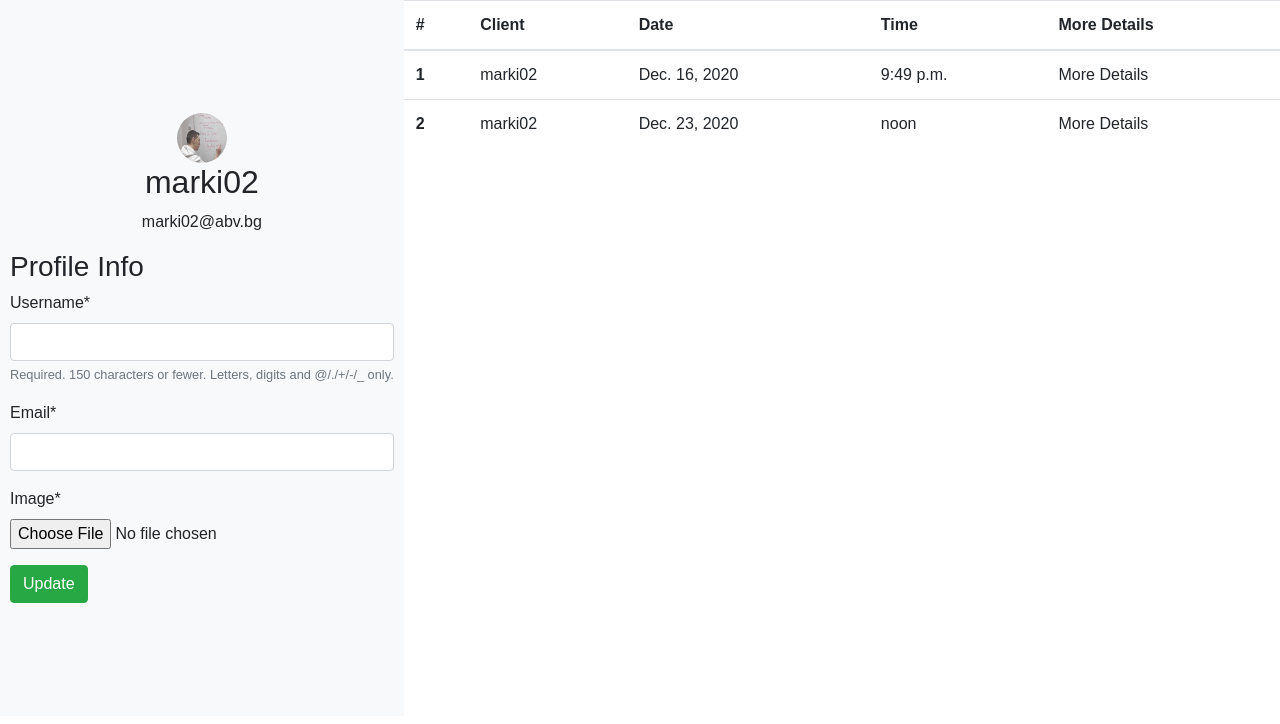
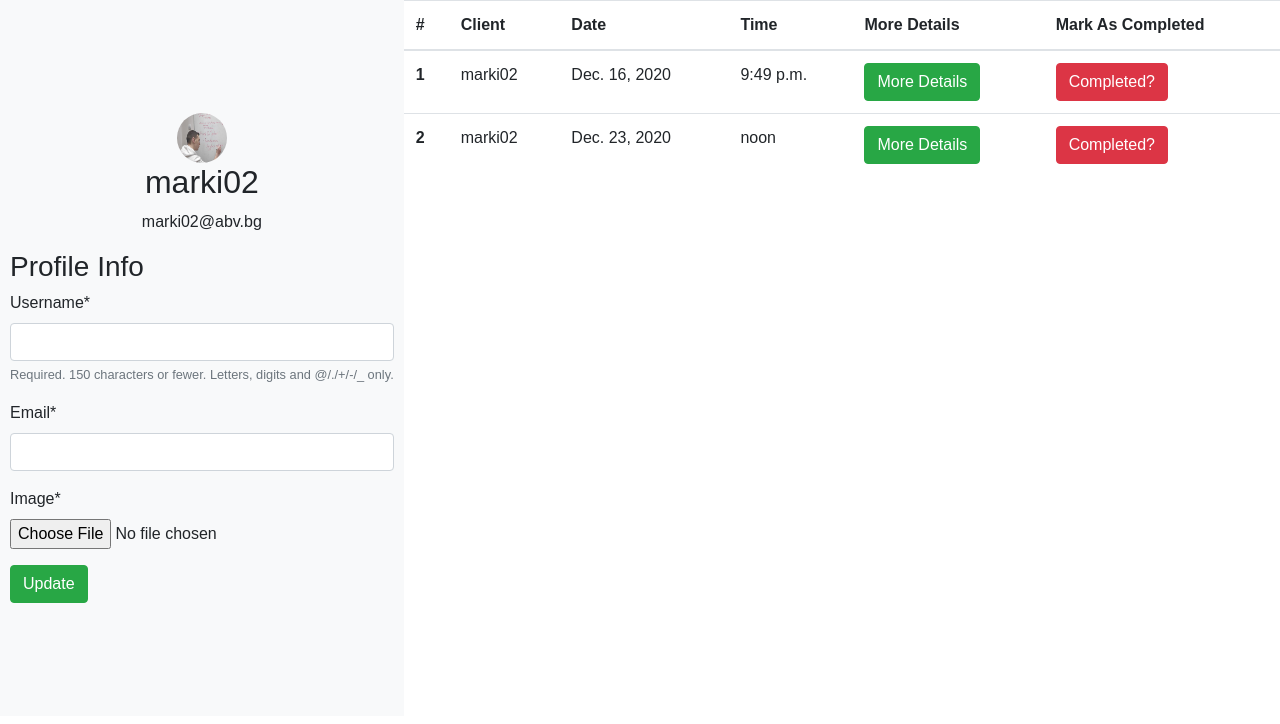
Before and after one commit to MarkKirichev/pickafood, a Django app: template app/templates/users/admin_profile.html in a window 1280 px wide. Shown: the part 76-800 px from the top of the page. Run offline with Django 3.2, Linux system fonts and the light colour scheme; the template is opened without the code that fills it: values that come from a table or form of the project are taken from there, others are empty; a user stored in the database is signed in; data comes from the database, SQL or seed files in the repository; parts of the project's set-up code (start-up, migrations or seed data) failed here and were passed over; some libraries are stand-ins or nearby versions.

Commit message:
- added full CRUD control for the admin page

```diff
--- a/app/static/users/admin_profile.js
+++ b/app/static/users/admin_profile.js
@@ -1,5 +1,6 @@
 $(function () {
-    // TODO: open modal on clicking more details
+    // TODO:
+    // open modal on clicking more details
     $(".more").on("click", function () {
         $("#myModal").show()
         $(".modal-body").html("")
@@ -11,13 +12,27 @@ $(function () {
             ) {
             } else {
                 $(".modal-body").append(
-                    <h6>${element.split("-")[0]} X ${element.split("-")[1]}</h6>
+                    `<h6>${element.split("-")[0]} X ${element.split("-")[1]}</h6>`
                 )
             }
         })
     })
 
     $(".close").on("click", function () {
-        $("#myModal").hide()
+        $(".modal").hide()
+    })
+
+    $(".markAsCompleted").on("click", function () {
+        $("#complete").show()
+        $(".delete").attr("data-id", $(this).data("id"))
+    })
+
+    $(".delete").on("click", function () {
+        let id = $(this).data("id")
+        let getUrl = window.location
+        window.location.replace(
+            `${getUrl.protocol + "//" + getUrl.host + "/"} +deleteOrder /${id}`
+        )
+        $(".modal").hide()
     })
 })
--- a/app/templates/users/admin_profile.html
+++ b/app/templates/users/admin_profile.html
@@ -1,25 +1,22 @@
-{% extends 'users/profile.html' %}
-{% load static %}
-
+{% extends 'users/profile.html' %} {% load static %}
 <!DOCTYPE html>
 <html lang="en">
 <head>
     <meta charset="UTF-8"/>
-    <title>Title</title>
-
     {% block additional_head %}
         <script
                 src="https://code.jquery.com/jquery-3.5.1.min.js"
                 integrity="sha256-9/aliU8dGd2tb6OSsuzixeV4y/faTqgFtohetphbbj0="
                 crossorigin="anonymous"
         ></script>
-    <script src="{% static 'users/admin_profile.js' %}"></script>
     {% endblock additional_head %}
 
+    {% block title %}
+        <title>Admin page</title>
+    {% endblock title %}
 </head>
 <body>
-{% block is_admin %}
-    {% if orders %}
+{% block is_admin %} {% if orders %}
     <table class="table">
         <thead>
         <tr>
@@ -28,6 +25,7 @@
             <th scope="col">Date</th>
             <th scope="col">Time</th>
             <th scope="col">More Details</th>
+            <th scope="col">Mark As Completed</th>
         </tr>
         </thead>
         <tbody>
@@ -38,11 +36,22 @@
                 <td>{{ order.date }}</td>
                 <td>{{ order.time }}</td>
                 <td>
-                        <a
-                                class="more"
+                    <button
+                            type="button"
+                            class="btn btn-success more"
                             data-details="{% for ord in order.orderitem_set.all %} {{ ord.name }}-{{ ord.number_ordered }}, {% endfor %}"
-                        >More Details</a
                     >
+                        More Details
+                    </button>
+                </td>
+                <td>
+                    <button
+                            type="button"
+                            class="btn btn-danger markAsCompleted"
+                            data-id="{{ order.id }}"
+                    >
+                        Completed?
+                    </button>
                 </td>
             </tr>
 
@@ -78,6 +87,38 @@
             </div>
         </div>
     </div>
+    <div
+            class="modal"
+            tabindex="-1"
+            role="dialog"
+            id="complete"
+            style="display: none"
+    >
+        <div class="modal-dialog" role="document">
+            <div class="modal-content">
+                <div class="modal-header">
+                    <h5 class="modal-title">WARNING</h5>
+                    <button
+                            type="button"
+                            class="close"
+                            data-dismiss="modal"
+                            aria-label="Close"
+                    >
+                        <span aria-hidden="true">&times;</span>
+                    </button>
+                </div>
+                <div class="modal-body">
+                    <p>You will mark this order as completed.</p>
+                </div>
+                <div class="modal-footer">
+                    <button type="button" class="btn btn-danger delete">
+                        Continue
+                    </button>
+                </div>
+            </div>
+        </div>
+    </div>
+    <script src="{% static 'users/admin_profile.js' %}"></script>
 {% endblock is_admin %}
 </body>
 </html>
```
Lines whose indentation alone changed are shown as unchanged.
